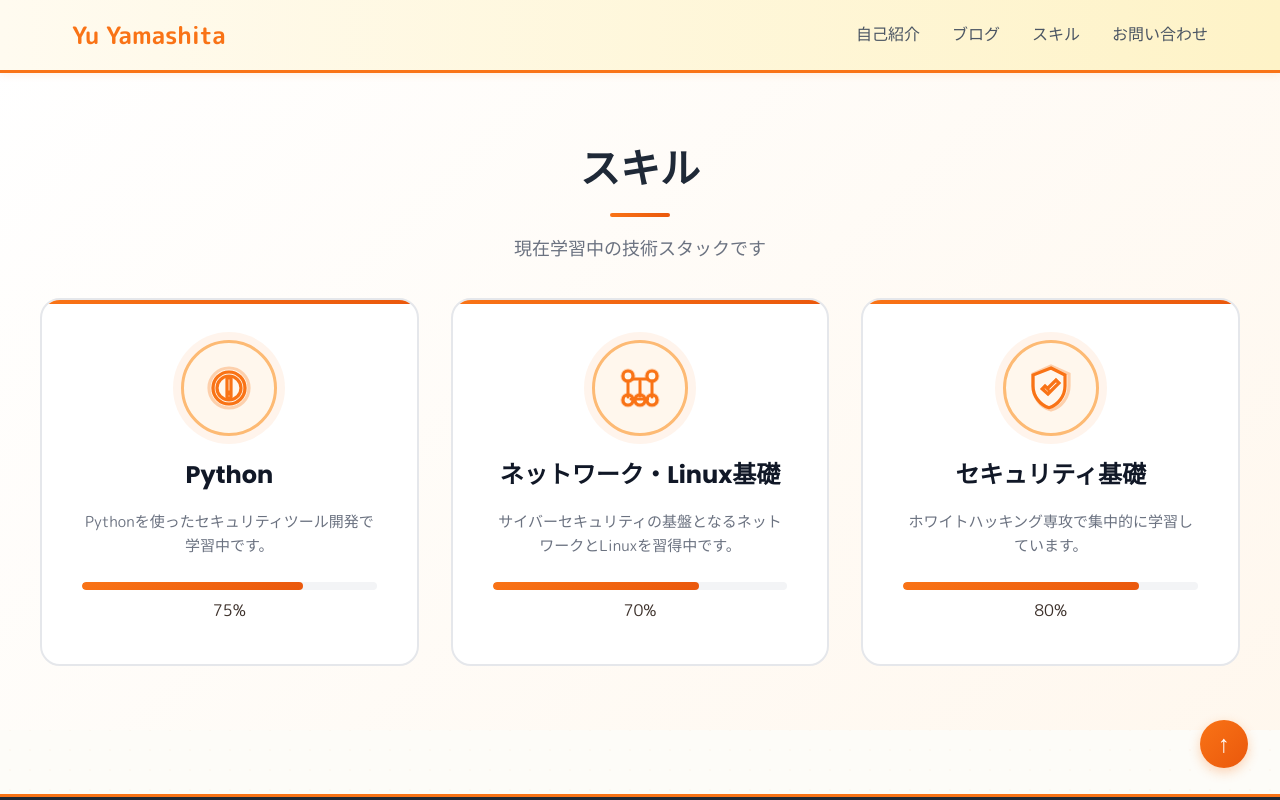
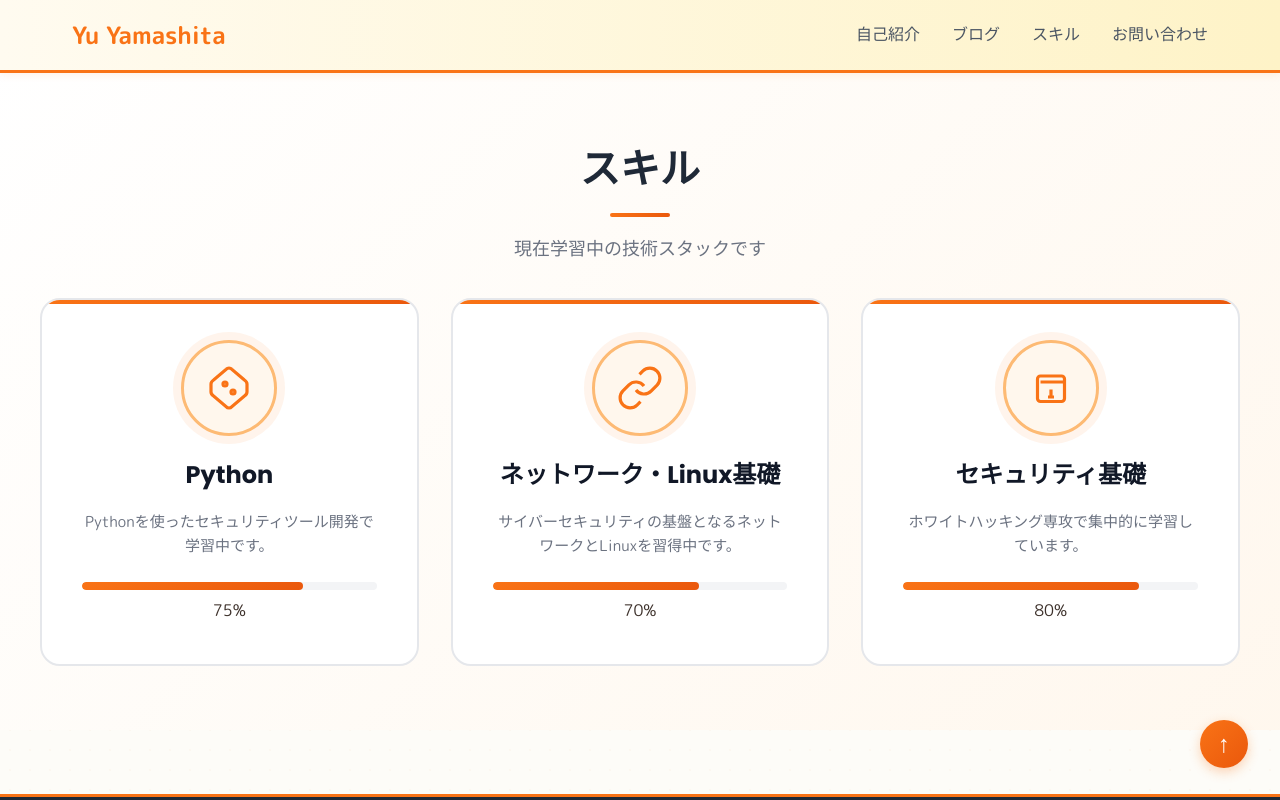
Before and after one commit to hattayu-05/react-next-portfolio, a Next.js app: page /skill in a window 1280 px wide. Shown: the top 800 px of the page. Built offline with nearby package versions, Linux system fonts and the light colour scheme; no server answers.

Commit message:
スキルアイコンをシンプルなデザインに戻す

```diff
--- a/app/skill/page.tsx
+++ b/app/skill/page.tsx
@@ -7,41 +7,23 @@ const Icon = ({ name }: { name: IconName }) => {
     case "python":
       return (
         <svg viewBox="0 0 24 24" aria-hidden fill="currentColor">
-          <path d="M12 2C6.48 2 2 6.48 2 12s4.48 10 10 10 10-4.48 10-10S17.52 2 12 2zm0 18c-4.41 0-8-3.59-8-8s3.59-8 8-8 8 3.59 8 8-3.59 8-8 8z" opacity="0.3"/>
-          <path d="M12 4c-4.41 0-8 3.59-8 8s3.59 8 8 8 8-3.59 8-8-3.59-8-8-8zm0 2c3.31 0 6 2.69 6 6s-2.69 6-6 6-6-2.69-6-6 2.69-6 6-6z" />
-          <path d="M11 7h2v7h-2V7zm0 8h2v2h-2v-2z" />
+          {/* Python蛇アイコン */}
+          <path d="M12 2C11.5 2 11 2.2 10.8 2.5L4.3 8C3.7 8.4 3 9.2 3 10v4c0 0.8 0.7 1.6 1.3 2l6.5 5.5c0.2 0.3 0.7 0.5 1.2 0.5s1 -0.2 1.2 -0.5l6.5 -5.5c0.6 -0.4 1.3 -1.2 1.3 -2v-4c0 -0.8 -0.7 -1.6 -1.3 -2l-6.5 -5.5C13 2.2 12.5 2 12 2z M10 9c0.55 0 1 0.45 1 1s-0.45 1 -1 1s-1 -0.45 -1 -1S9.45 9 10 9z M14 15c-0.55 0 -1 -0.45 -1 -1s0.45 -1 1 -1s1 0.45 1 1S14.55 15 14 15z"/>
         </svg>
       );
     case "network":
       return (
-        <svg viewBox="0 0 24 24" aria-hidden fill="currentColor">
-          <g opacity="0.3">
-            <circle cx="6" cy="6" r="3"/>
-            <circle cx="18" cy="6" r="3"/>
-            <circle cx="12" cy="18" r="3"/>
-            <circle cx="6" cy="18" r="3"/>
-            <circle cx="18" cy="18" r="3"/>
-          </g>
-          <circle cx="6" cy="6" r="2.5"/>
-          <circle cx="18" cy="6" r="2.5"/>
-          <circle cx="12" cy="18" r="2.5"/>
-          <circle cx="6" cy="18" r="2.5"/>
-          <circle cx="18" cy="18" r="2.5"/>
-          <line x1="8.2" y1="7.5" x2="15.8" y2="7.5" strokeWidth="1.5" stroke="currentColor" strokeLinecap="round"/>
-          <line x1="6" y1="8.5" x2="6" y2="16.5" strokeWidth="1.5" stroke="currentColor" strokeLinecap="round"/>
-          <line x1="18" y1="8.5" x2="18" y2="16.5" strokeWidth="1.5" stroke="currentColor" strokeLinecap="round"/>
-          <line x1="7.5" y1="17.5" x2="15.8" y2="17.5" strokeWidth="1.5" stroke="currentColor" strokeLinecap="round"/>
-          <line x1="12" y1="16" x2="12" y2="8.5" strokeWidth="1.5" stroke="currentColor" strokeLinecap="round"/>
+        <svg viewBox="0 0 24 24" aria-hidden fill="none" stroke="currentColor" strokeWidth="1.5">
+          {/* リンク/チェーンアイコン */}
+          <path d="M10 13a5 5 0 0 0 7.54.54l3-3a5 5 0 0 0-7.07-7.07l-1.72 1.71"/>
+          <path d="M14 11a5 5 0 0 0-7.54-.54l-3 3a5 5 0 0 0 7.07 7.07l1.71-1.71"/>
         </svg>
       );
     case "security":
       return (
         <svg viewBox="0 0 24 24" aria-hidden fill="currentColor">
-          <g opacity="0.3">
-            <path d="M12 1L3 5v6c0 5.55 3.84 10.74 9 12 5.16-1.26 9-6.45 9-12V5l-9-4z"/>
-          </g>
-          <path d="M12 2l7 3.5v5.5c0 4.92-3.4 9.47-8 10.84-4.6-1.37-8-5.92-8-10.84V5.5L12 2z"/>
-          <path d="M10.5 12.5L9 11l-1.41 1.41L10.5 15l5.5-5.5L14.5 8l-4 4z" fill="white"/>
+          {/* ロック/シールドアイコン */}
+          <path d="M18.75 9V7.5c0-.825-.675-1.5-1.5-1.5H6.75c-.825 0-1.5.675-1.5 1.5V9m13.5 0v8.25c0 .825-.675 1.5-1.5 1.5H6.75c-.825 0-1.5-.675-1.5-1.5V9m13.5 0H6.75M12 12.75v3M10.5 16.5h3"/>
         </svg>
       );
   }
```
